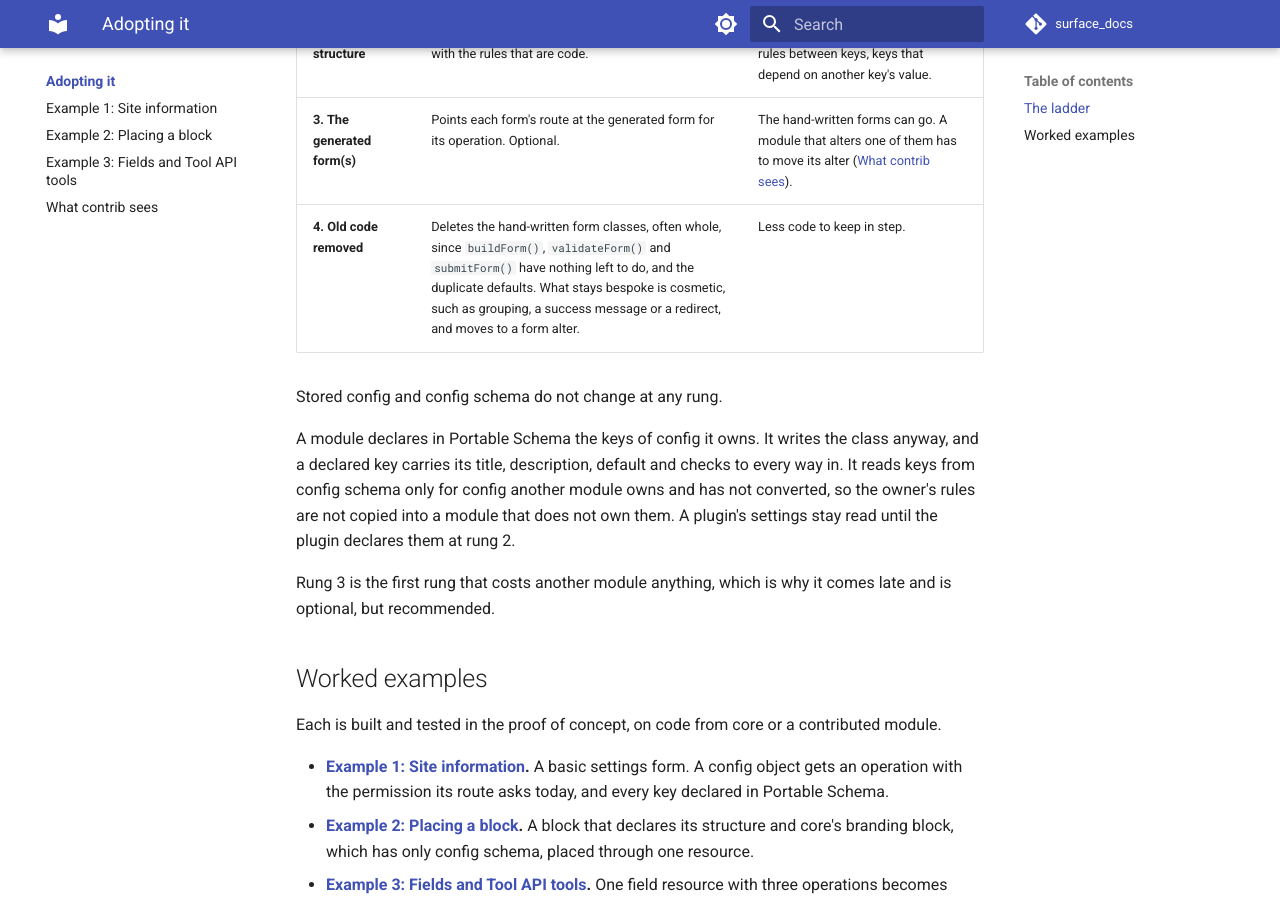
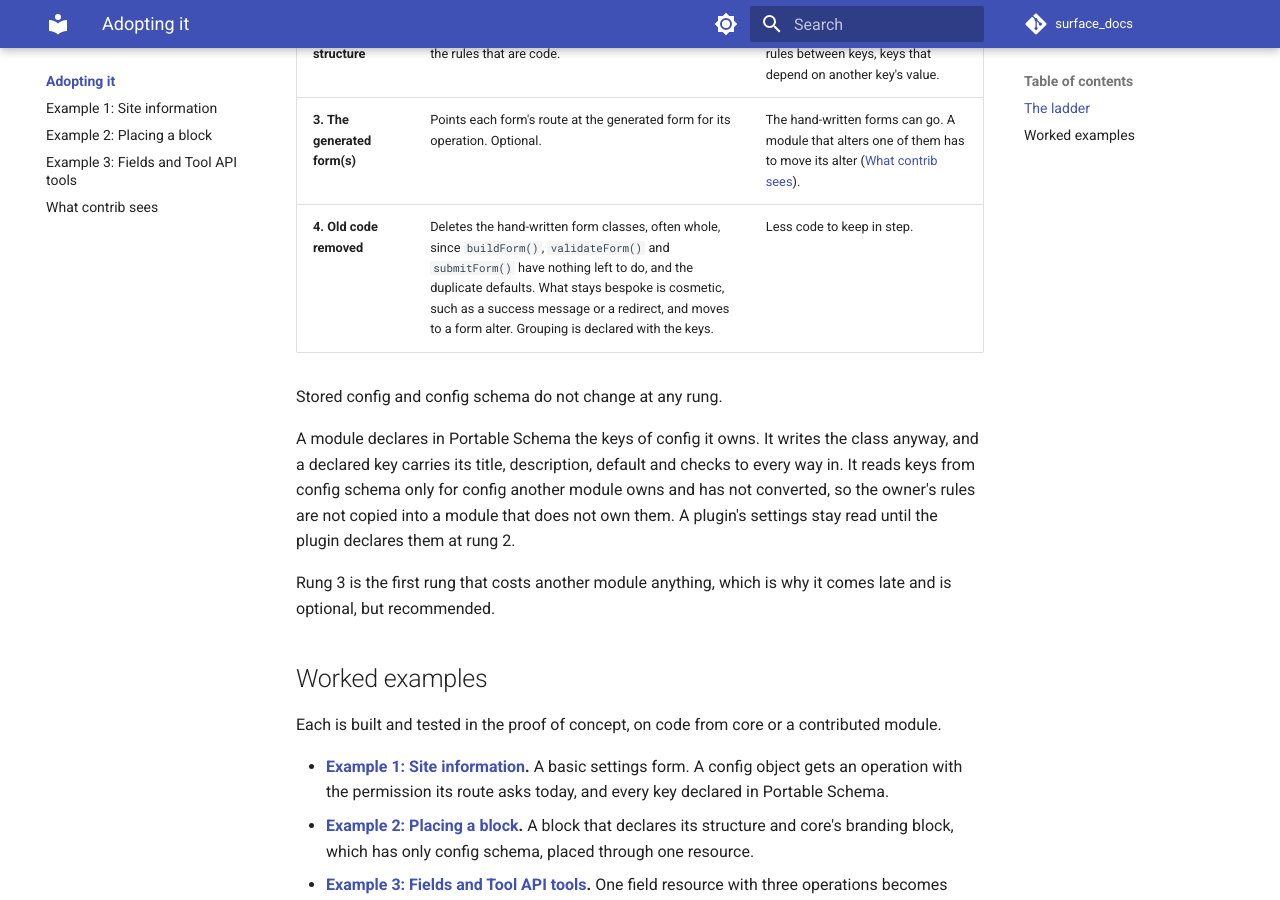
Before and after one commit to mlander/surface_docs, an MkDocs documentation site: the page built from docs/adopting/index.md, in a window 1280 px wide and 900 px high, scrolled down 798 px. Built offline with MkDocs 1.6.1 and Material for MkDocs 9.7.7, drawn with Linux system fonts in a browser that asks for light colours; comment, search, counter and statistics services are not loaded.

Commit message:
Adopting: grouping is declared with the keys

```diff
--- a/docs/adopting/index.md
+++ b/docs/adopting/index.md
@@ -12,7 +12,7 @@ A module climbs at its own pace. Each rung works without the next.
 | **1. A resource beside the form(s)** | Adds a resource class with its operations, and for simple config a storage class that names the config object. | API-first: each operation is a Tool API tool, an HTTP endpoint described in OpenAPI and a Drush command, with one permission and one validation at every way in that runs it. |
 | **2. An explicit structure** | Declares a plugin's settings in Portable Schema, with the rules that are code. | Choices that depend on the site, rules between keys, keys that depend on another key's value. |
 | **3. The generated form(s)** | Points each form's route at the generated form for its operation. Optional. | The hand-written forms can go. A module that alters one of them has to move its alter ([What contrib sees](contrib.md)). |
-| **4. Old code removed** | Deletes the hand-written form classes, often whole, since `buildForm()`, `validateForm()` and `submitForm()` have nothing left to do, and the duplicate defaults. What stays bespoke is cosmetic, such as grouping, a success message or a redirect, and moves to a form alter. | Less code to keep in step. |
+| **4. Old code removed** | Deletes the hand-written form classes, often whole, since `buildForm()`, `validateForm()` and `submitForm()` have nothing left to do, and the duplicate defaults. What stays bespoke is cosmetic, such as a success message or a redirect, and moves to a form alter. Grouping is declared with the keys. | Less code to keep in step. |
 
 Stored config and config schema do not change at any rung.
 
```
